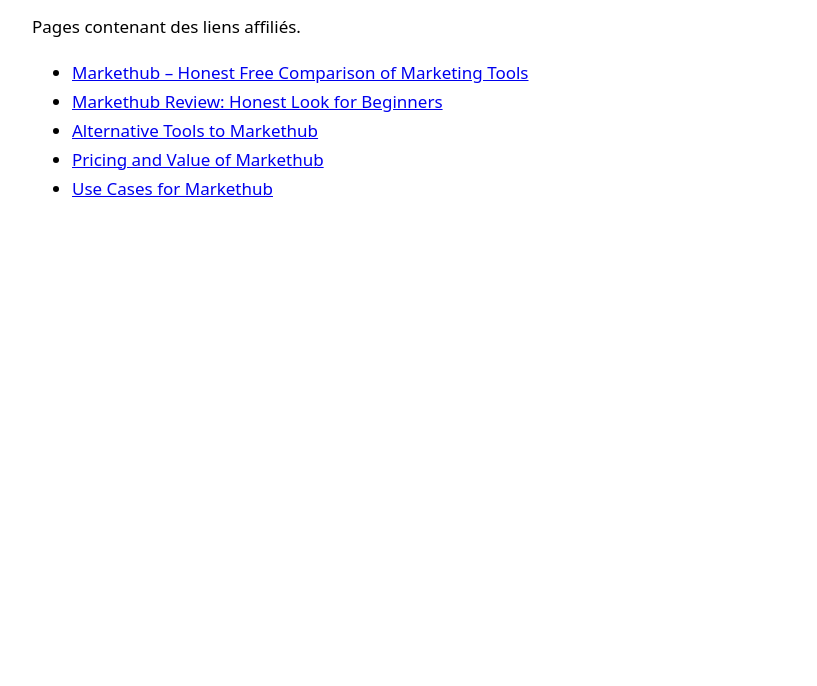
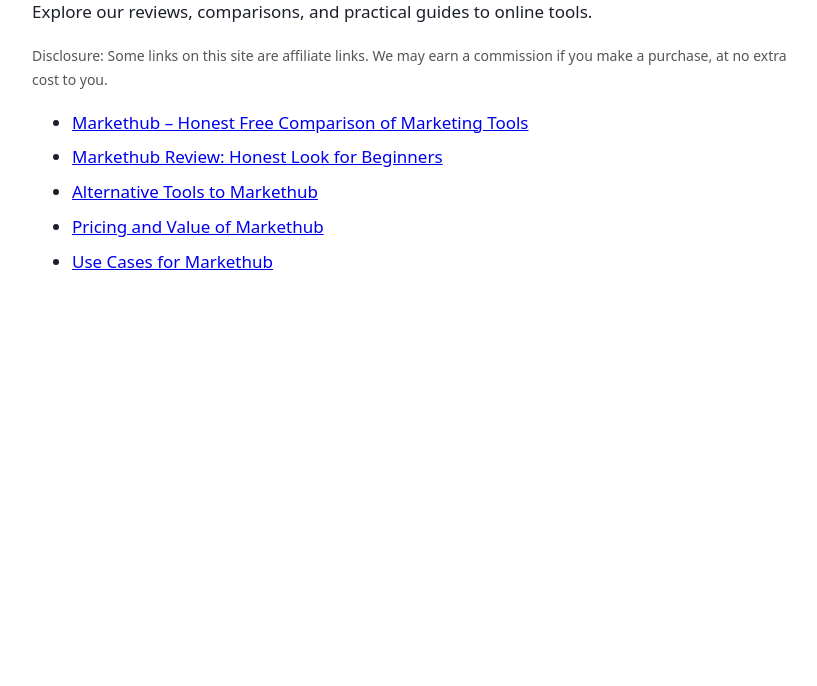
Before and after one commit to gregorycharlescar-TERRAINS/traffic-engine, a plain HTML site: page index.html in a window 1280 px wide. Shown: the part 114-800 px from the top of the page, without its empty margins (228-1045 px from the left). Drawn offline with Linux system fonts and the light colour scheme.

Commit message:
update index.html

```diff
--- a/index.html
+++ b/index.html
@@ -1 +1 @@
-<!DOCTYPE html><html lang="fr"><head><meta charset="UTF-8"><meta name="viewport" content="width=device-width,initial-scale=1"><title>Guides et comparatifs</title><script data-goatcounter="https://newstendances.goatcounter.com/count" async src="//gc.zgo.at/count.js"></script><style>body{font:17px/1.7 system-ui,sans-serif;max-width:760px;margin:0 auto;padding:24px}</style></head><body><h1>Guides et comparatifs</h1><p>Pages contenant des liens affiliés.</p><ul><li><a href="markethub.html">Markethub – Honest Free Comparison of Marketing Tools</a></li><li><a href="markethub-avis.html">Markethub Review: Honest Look for Beginners</a></li><li><a href="markethub-alternatives.html">Alternative Tools to Markethub</a></li><li><a href="markethub-prix.html">Pricing and Value of Markethub</a></li><li><a href="markethub-pour.html">Use Cases for Markethub</a></li></ul></body></html>
+<!DOCTYPE html><html lang="en"><head><meta charset="UTF-8"><meta name="viewport" content="width=device-width,initial-scale=1"><title>Reviews &amp; Comparisons</title><meta name="description" content="Explore our reviews, comparisons, and practical guides to online tools."><script data-goatcounter="https://newstendances.goatcounter.com/count" async src="//gc.zgo.at/count.js"></script><style>body{font:17px/1.7 system-ui,sans-serif;max-width:760px;margin:0 auto;padding:24px;color:#1b1f2a}h1{line-height:1.25}li{margin:6px 0}.dis{font-size:14px;color:#555}</style></head><body><h1>Reviews &amp; Comparisons</h1><p>Explore our reviews, comparisons, and practical guides to online tools.</p><p class="dis">Disclosure: Some links on this site are affiliate links. We may earn a commission if you make a purchase, at no extra cost to you.</p><ul><li><a href="markethub.html">Markethub – Honest Free Comparison of Marketing Tools</a></li><li><a href="markethub-avis.html">Markethub Review: Honest Look for Beginners</a></li><li><a href="markethub-alternatives.html">Alternative Tools to Markethub</a></li><li><a href="markethub-prix.html">Pricing and Value of Markethub</a></li><li><a href="markethub-pour.html">Use Cases for Markethub</a></li></ul></body></html>
```
